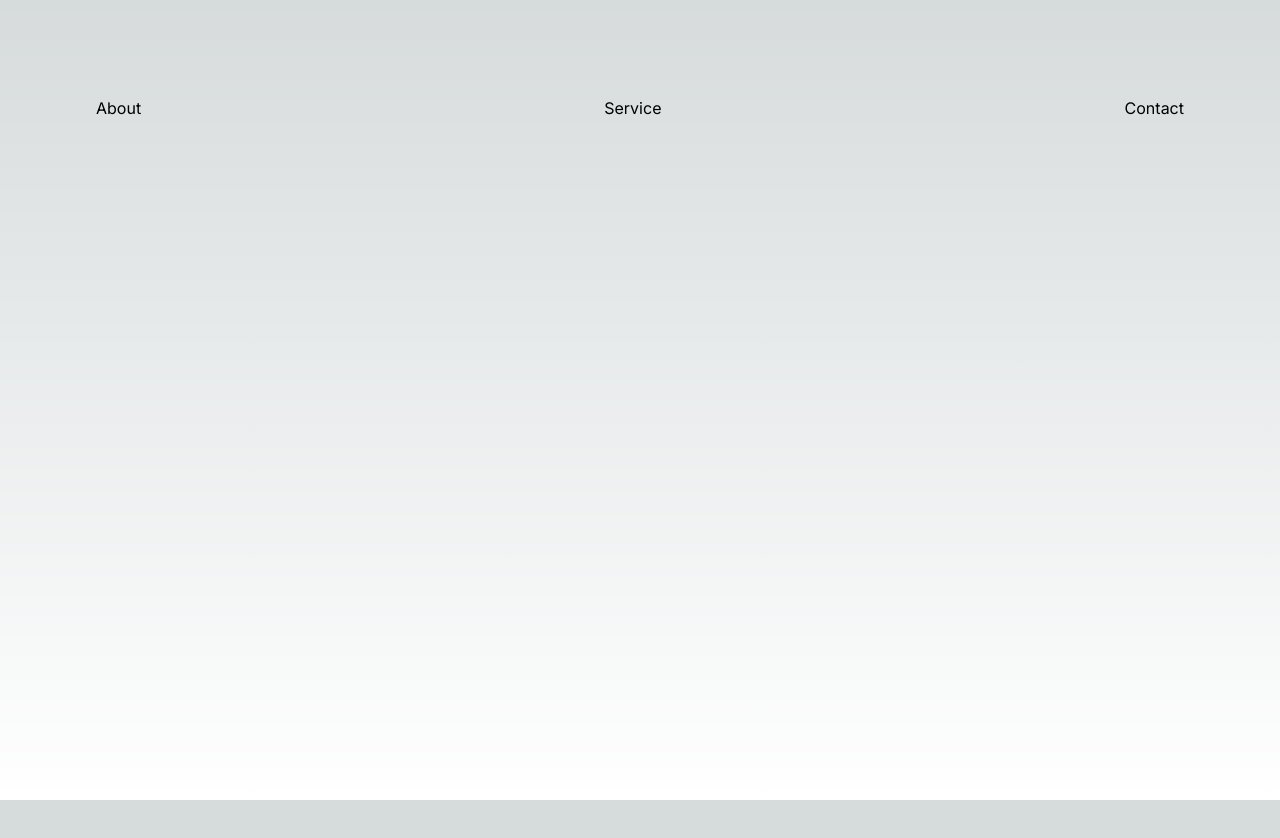
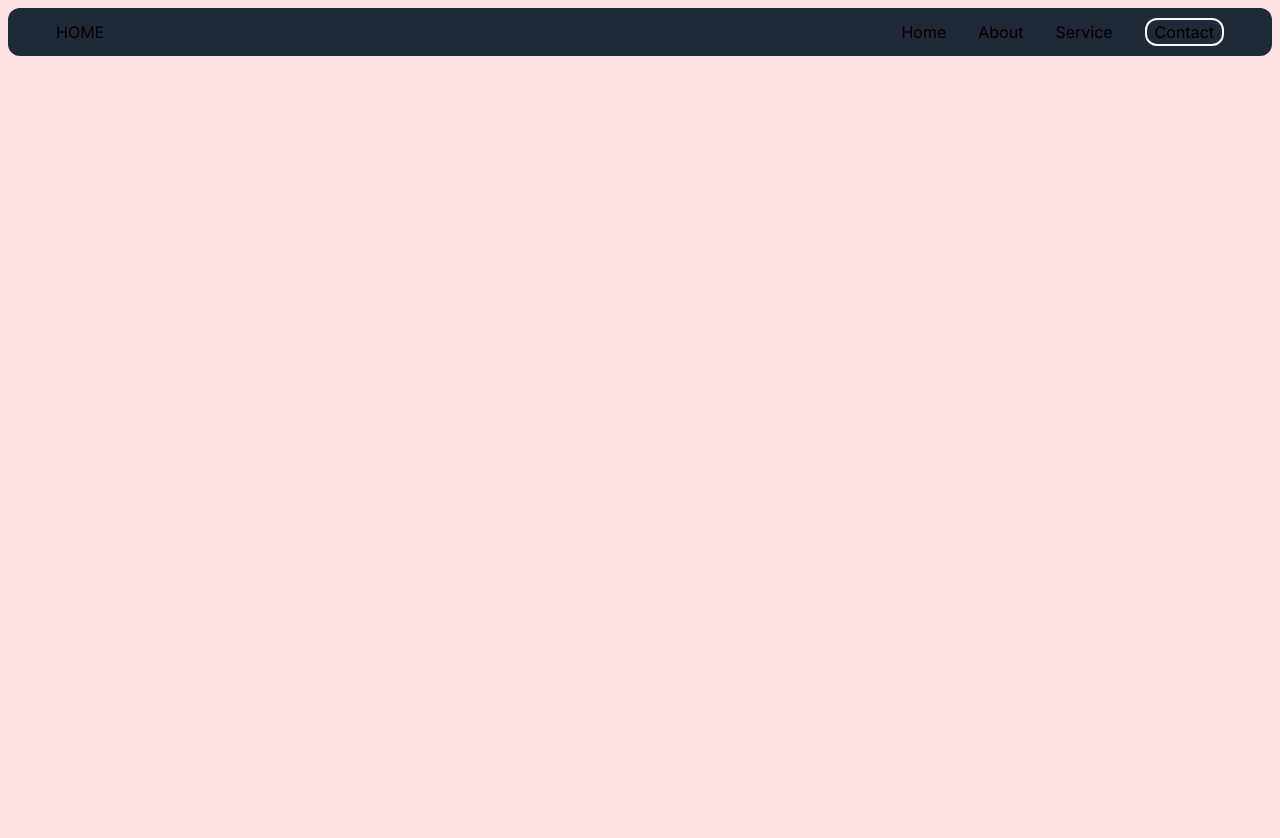
Before and after one commit to sulkhan10/reketek-fe, a Next.js app: page / in a window 1280 px wide. Shown: the top 838 px of the page. Before the commit the page ends 800 px from the top, so only its background shows below. Built offline with nearby package versions, Linux system fonts and the light colour scheme.

Commit message:
feat : initial navbar

```diff
--- a/src/app/page.tsx
+++ b/src/app/page.tsx
@@ -2,10 +2,19 @@ import Image from "next/image";
 import Link from "next/link";
 export default function Home() {
   return (
-    <main className="flex min-h-screen flex-row justify-between p-24">
-      <Link href="/about">About</Link>
-      <Link href="/service">Service</Link>
-      <Link href="/contact">Contact</Link>
+    <main className=" h-[200vh] bg-red-100  p-12 flex flex-col ">
+      <div className="bg-gray-800 flex h-12 fixed top-2 left-2 right-2  justify-between px-12 items-center  rounded-xl">
+        <div>HOME</div>
+        <div className="flex gap-8 items-center justify-center">
+          <Link href="/">Home</Link>
+          <Link href="/about">About</Link>
+          <Link href="/service">Service</Link>
+          <div className="px-2 rounded-xl border-zinc-50 border-2">
+
+          <Link href="/contact">Contact</Link>
+          </div>
+        </div>
+      </div>
     </main>
   );
 }
```
